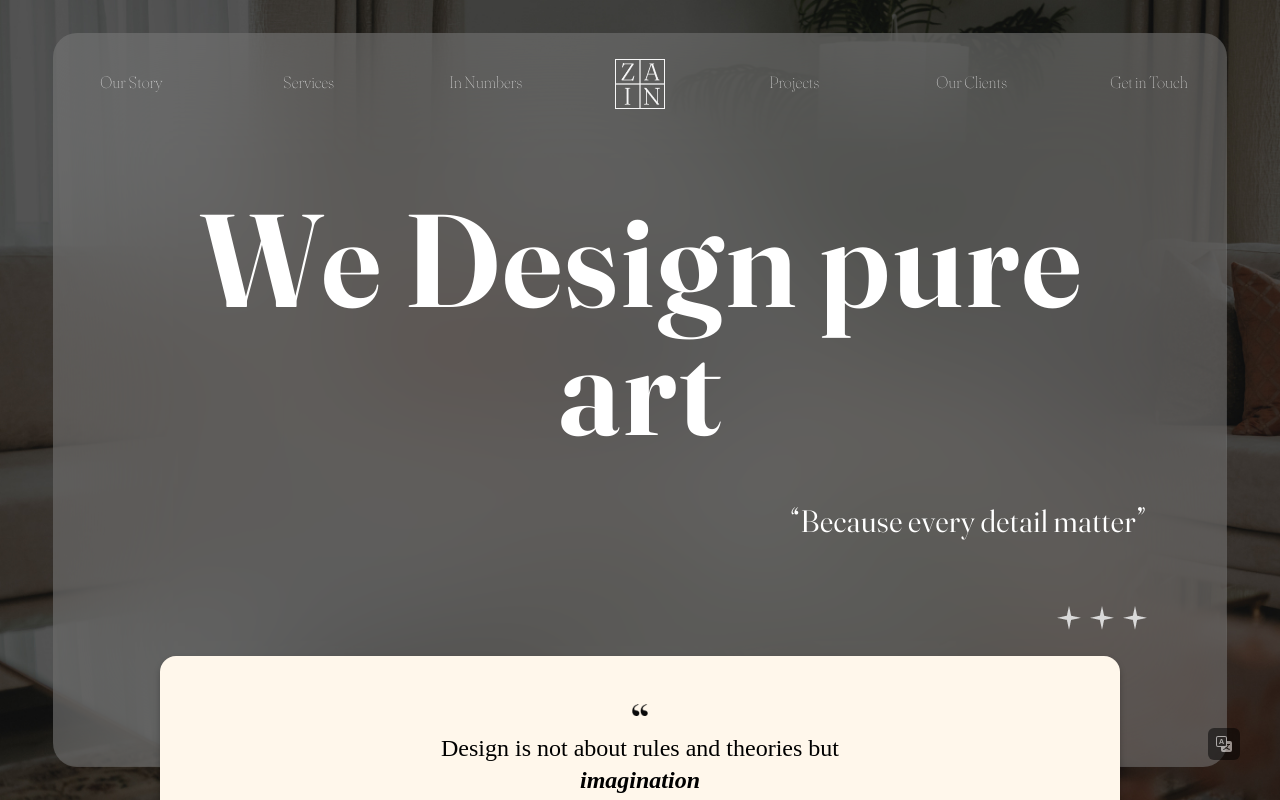
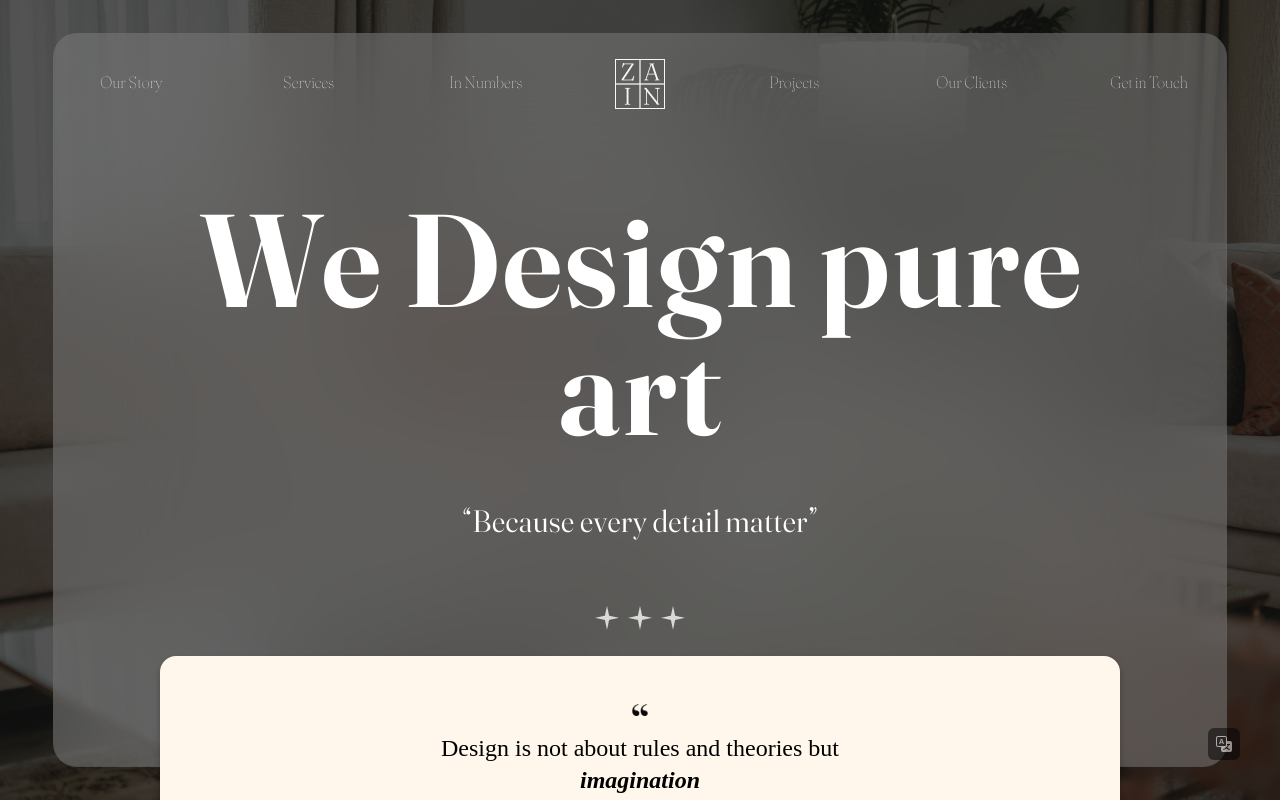
Before and after one commit to amxr21/zain-interior-website, a React (Vite) app in the folder frontend/: page / in a window 1280 px wide. Shown: the top 800 px of the page. Built offline with nearby package versions, Linux system fonts and the light colour scheme.

Commit message:
fix language layout issues #2

```diff
--- a/frontend/src/components/HeroCard.jsx
+++ b/frontend/src/components/HeroCard.jsx
@@ -14,10 +14,10 @@ const HeroCard = () => {
 
     return (
         <div className="hero-section flex flex-col items-center justify-center lg:bg-[rgb(128,128,128,0.5)] lg:w-11/12 h-full lg:h-11/12 rounded-3xl p-8 lg:p-20 gap-y-16 lg:backdrop-blur-[60px] mt-00 lg:mt-0">
-            <div className="lg:pt-10 flex flex-col items-end gap-y-2 lg:gap-y-16 mt-16 lg:mt-0 h-9/12 lg:h-fit">
+            <div className="lg:pt-10 flex flex-col items-end lg:items-center gap-y-2 lg:gap-y-16 mt-16 lg:mt-0 h-9/12 lg:h-fit">
                 <div className="lg:text-center flex flex-col gap-y-10 lg:gap-y-10">
                     <h1 className={`text-8xl lg:text-9xl font-black font-[Doran] text-white ${language == 'ar' ? ' leading-32' : ''}`}>{translations[language].hero.title}</h1>
-                    <p className="text-xl lg:text-3xl font-[Doran] text-right font-normal text-white">“{translations[language].hero.subtitle}”</p>
+                    <p className="text-xl lg:text-3xl font-[Doran] font-normal text-white">“{translations[language].hero.subtitle}”</p>
                 </div>
 
                 <div className="div w-16 lg:w-fit">
--- a/frontend/src/components/Image.jsx
+++ b/frontend/src/components/Image.jsx
@@ -1,7 +1,7 @@
 const Image = ({ link, alt, containerClasses, imgClasses }) => {
     return (
         <div className={containerClasses}>
-            <img src={link} alt={alt} className={imgClasses} />
+            <img loading="lazy" src={link} alt={alt} className={imgClasses} />
         </div>
     )
 }
```
